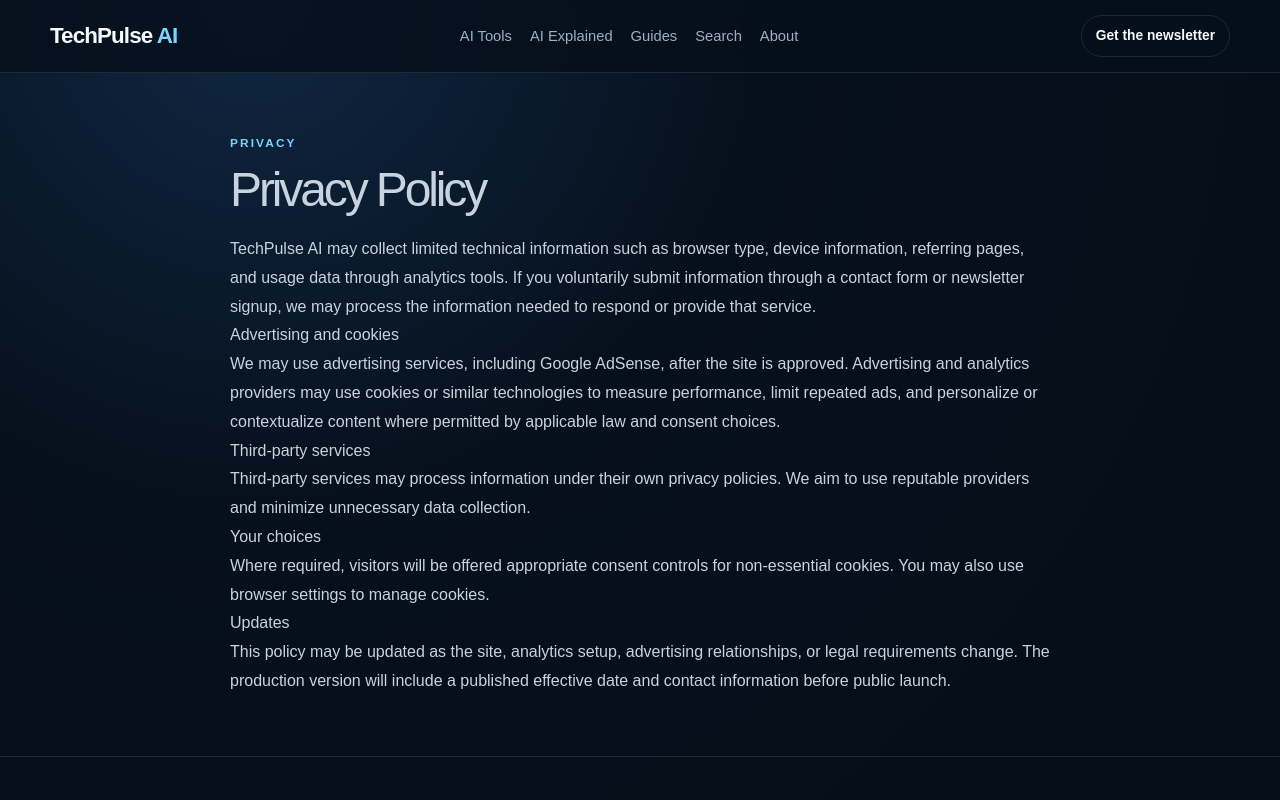
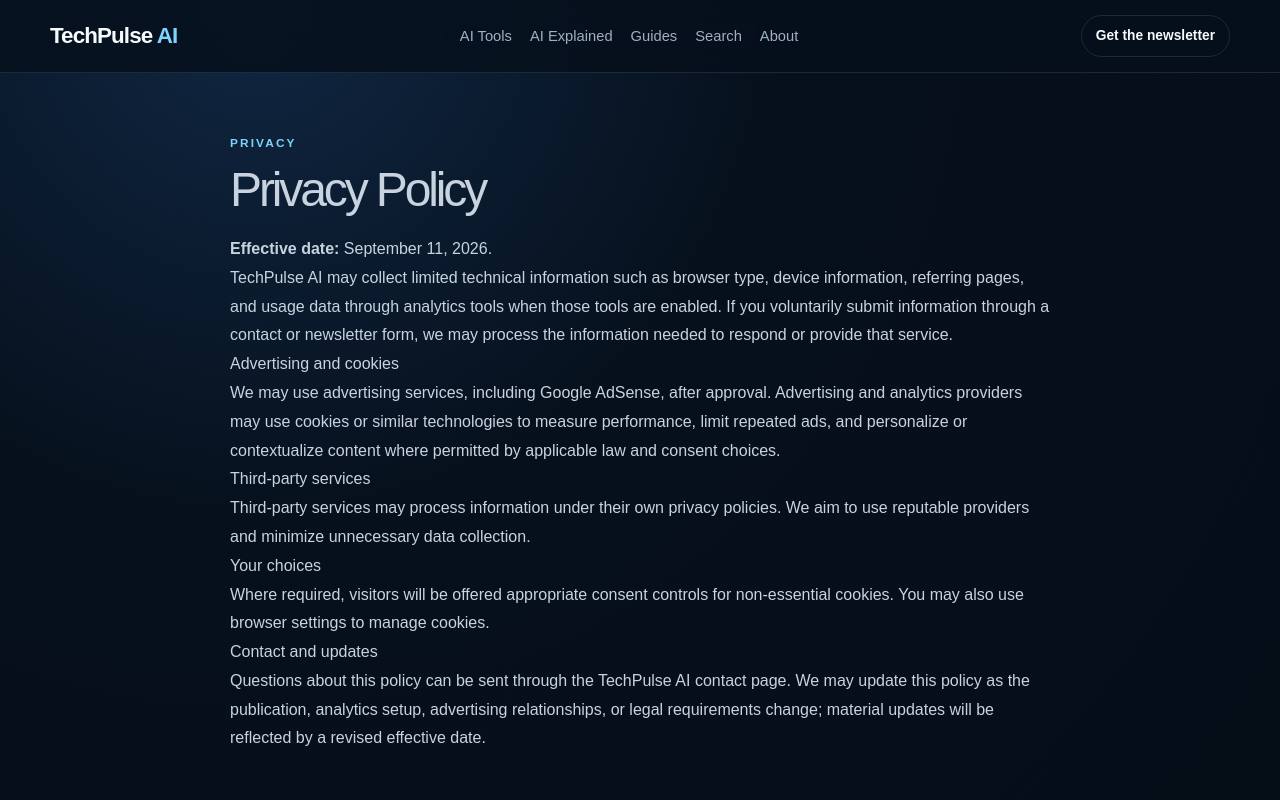
Before and after one commit to winnzzy/techpulse-ai, a Next.js app: page /privacy in a window 1280 px wide. Shown: the top 800 px of the page. Built offline with nearby package versions, Linux system fonts and the light colour scheme; no server answers.

Commit message:
Finalize public privacy policy copy

```diff
--- a/app/privacy/page.tsx
+++ b/app/privacy/page.tsx
@@ -5,15 +5,16 @@
     <main className="policy">
       <div className="eyebrow">Privacy</div>
       <h1>Privacy Policy</h1>
-      <p>TechPulse AI may collect limited technical information such as browser type, device information, referring pages, and usage data through analytics tools. If you voluntarily submit information through a contact form or newsletter signup, we may process the information needed to respond or provide that service.</p>
+      <p><strong>Effective date:</strong> September 11, 2026.</p>
+      <p>TechPulse AI may collect limited technical information such as browser type, device information, referring pages, and usage data through analytics tools when those tools are enabled. If you voluntarily submit information through a contact or newsletter form, we may process the information needed to respond or provide that service.</p>
       <h2>Advertising and cookies</h2>
-      <p>We may use advertising services, including Google AdSense, after the site is approved. Advertising and analytics providers may use cookies or similar technologies to measure performance, limit repeated ads, and personalize or contextualize content where permitted by applicable law and consent choices.</p>
+      <p>We may use advertising services, including Google AdSense, after approval. Advertising and analytics providers may use cookies or similar technologies to measure performance, limit repeated ads, and personalize or contextualize content where permitted by applicable law and consent choices.</p>
       <h2>Third-party services</h2>
       <p>Third-party services may process information under their own privacy policies. We aim to use reputable providers and minimize unnecessary data collection.</p>
       <h2>Your choices</h2>
       <p>Where required, visitors will be offered appropriate consent controls for non-essential cookies. You may also use browser settings to manage cookies.</p>
-      <h2>Updates</h2>
-      <p>This policy may be updated as the site, analytics setup, advertising relationships, or legal requirements change. The production version will include a published effective date and contact information before public launch.</p>
+      <h2>Contact and updates</h2>
+      <p>Questions about this policy can be sent through the TechPulse AI contact page. We may update this policy as the publication, analytics setup, advertising relationships, or legal requirements change; material updates will be reflected by a revised effective date.</p>
     </main>
   );
 }
```
